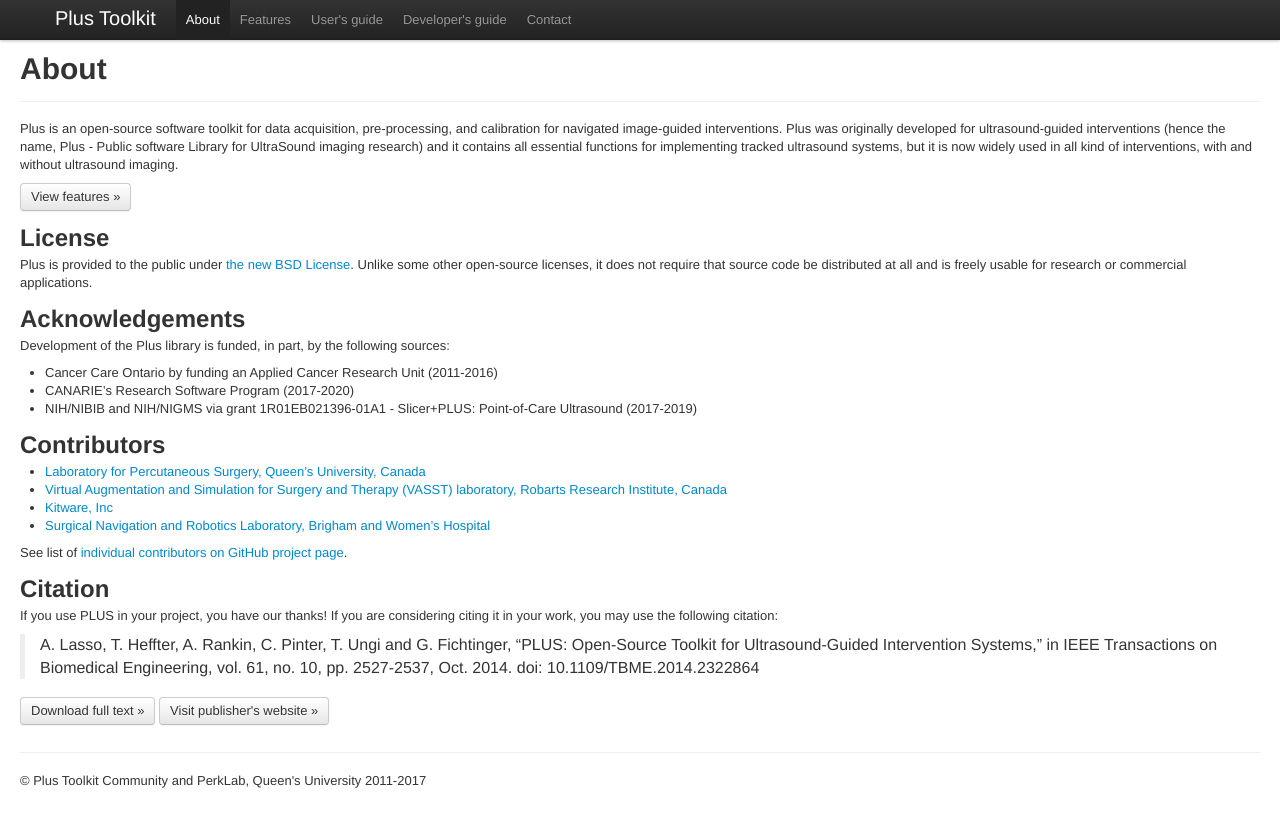
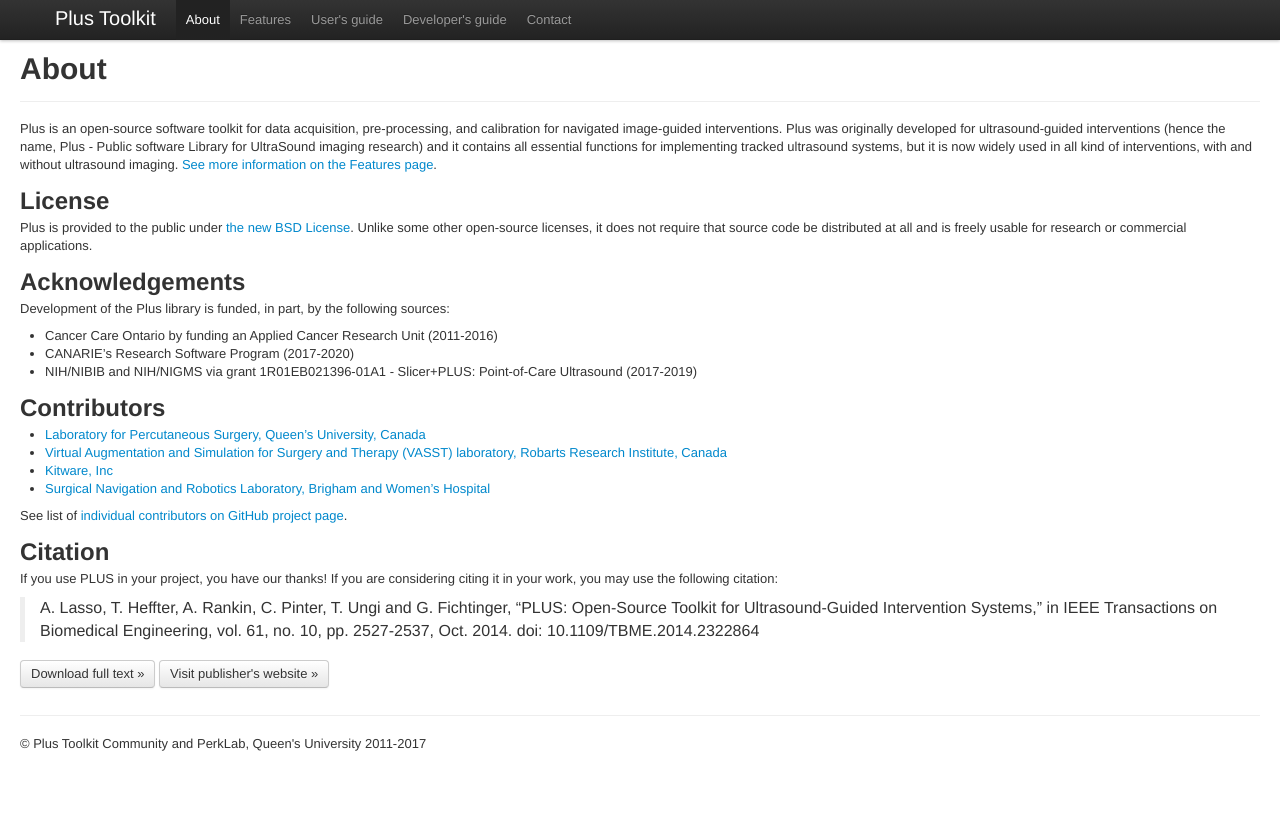
Before and after one commit to PlusToolkit/plustoolkit.github.io, a Jekyll site: the page built from about.md, in a window 1280 px wide. Shown: the top 827 px of the page. Built offline with Jekyll 4.4.1, drawn with Linux system fonts in a browser that asks for light colours.

Commit message:
Updated about page

```diff
--- a/about.md
+++ b/about.md
@@ -6,9 +6,7 @@
 ---
 {% include JB/setup %}
 
-Plus is an open-source software toolkit for data acquisition, pre-processing, and calibration for navigated image-guided interventions. Plus was originally developed for ultrasound-guided interventions (hence the name, Plus - Public software Library for UltraSound imaging research) and it contains all essential functions for implementing tracked ultrasound systems, but it is now widely used in all kind of interventions, with and without ultrasound imaging.
-
-<p><a class="btn" href="features.html">View features &raquo;</a></p>
+Plus is an open-source software toolkit for data acquisition, pre-processing, and calibration for navigated image-guided interventions. Plus was originally developed for ultrasound-guided interventions (hence the name, Plus - Public software Library for UltraSound imaging research) and it contains all essential functions for implementing tracked ultrasound systems, but it is now widely used in all kind of interventions, with and without ultrasound imaging. [See more information on the Features page](features.md).
 
 License
 -------
```
